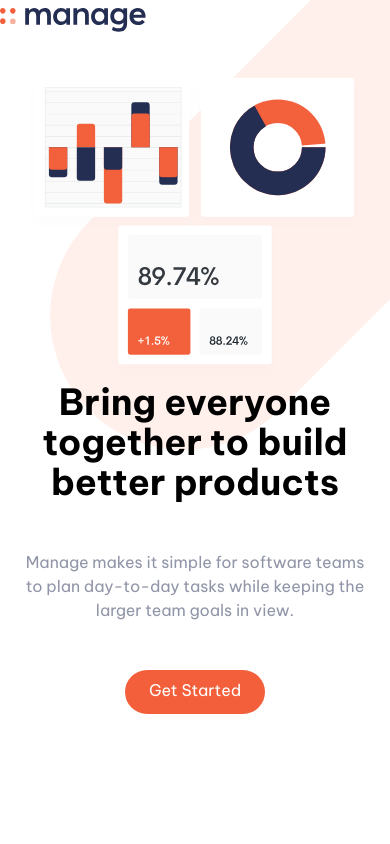
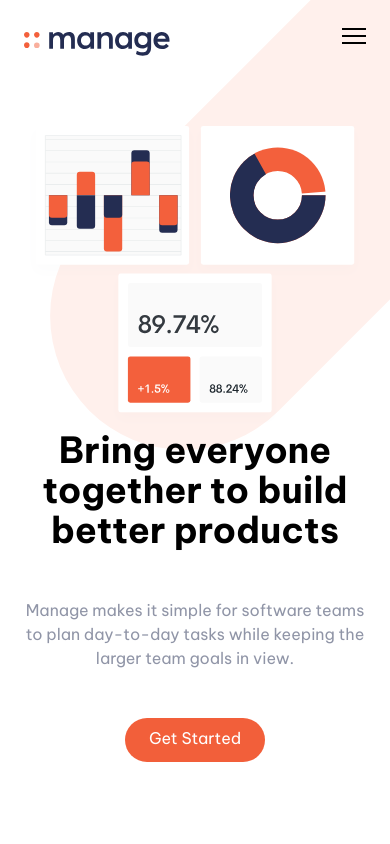
Before and after one commit to MaltaWebDev/landing-page, a website: page index.html in a window 390 px wide. Shown: the top 844 px of the page. Drawn offline with Linux system fonts and the light colour scheme.

Commit message:
Add hamburger icon using CSS and fix nav padding

```diff
--- a/index.html
+++ b/index.html
@@ -20,7 +20,7 @@
   </head>
   <body>
     <!-- Navbar -->
-    <nav class="relative container md:p-4 lg:p-6 mx-auto">
+    <nav class="relative container p-6 mx-auto">
       <!-- Flex container -->
       <div class="flex items-center justify-between">
         <!-- Logo -->
--- a/input.css
+++ b/input.css
@@ -25,3 +25,31 @@ body {
     background-image: url(./images/bg-simplify-section-mobile.svg);
   }
 }
+
+/* Hamburger menu */
+.hamburger {
+  cursor: pointer;
+  width: 24px;
+  height: 24px;
+  transition: all 0.25s;
+  position: relative;
+}
+
+.hamburger-top,
+.hamburger-middle,
+.hamburger-bottom {
+  position: absolute;
+  top: 0;
+  left: 0;
+  width: 24px;
+  height: 2px;
+  background: #000;
+}
+
+.hamburger-middle {
+  transform: translateY(7px);
+}
+
+.hamburger-bottom {
+  transform: translateY(14px);
+}
```
Also changed, not shown: main.css.
